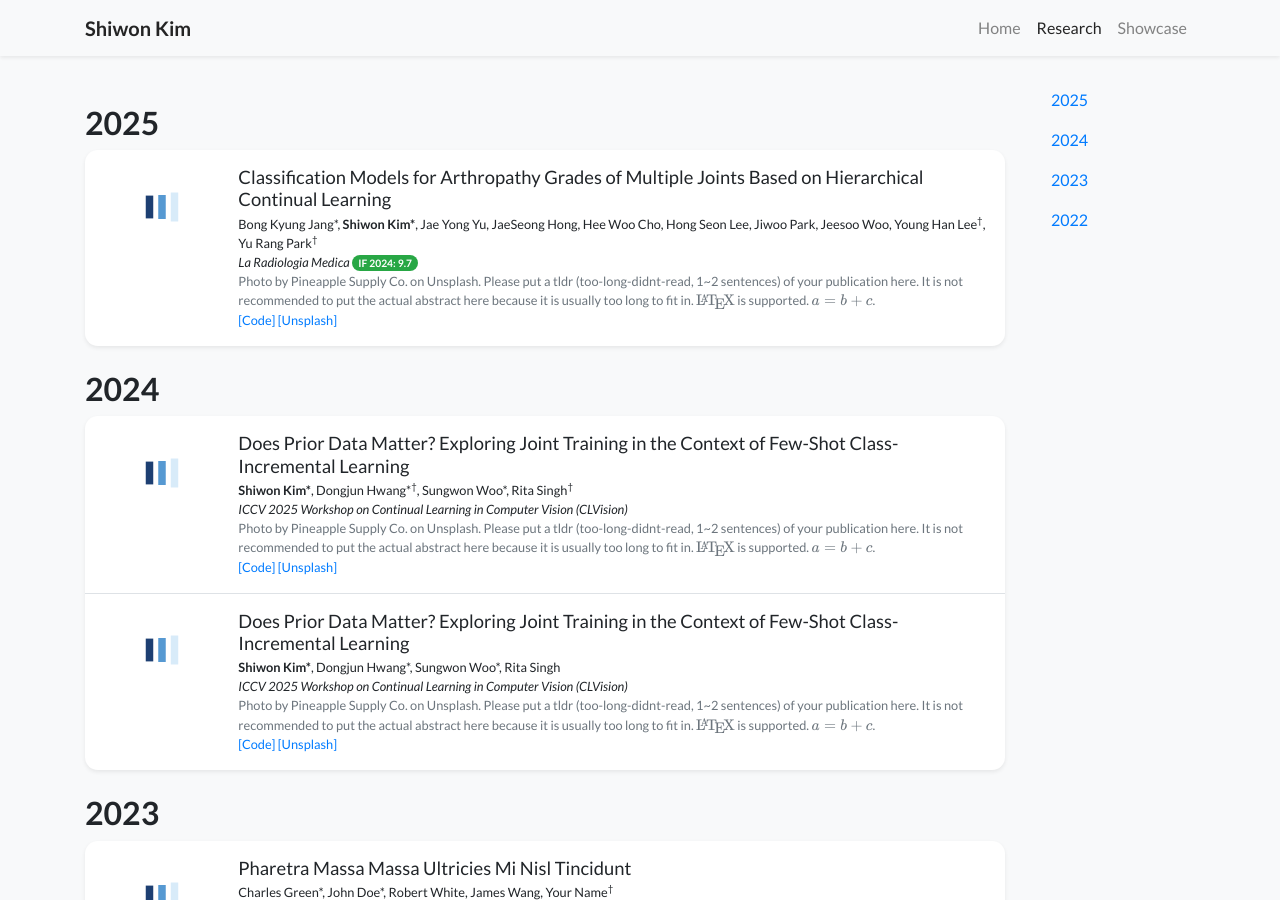
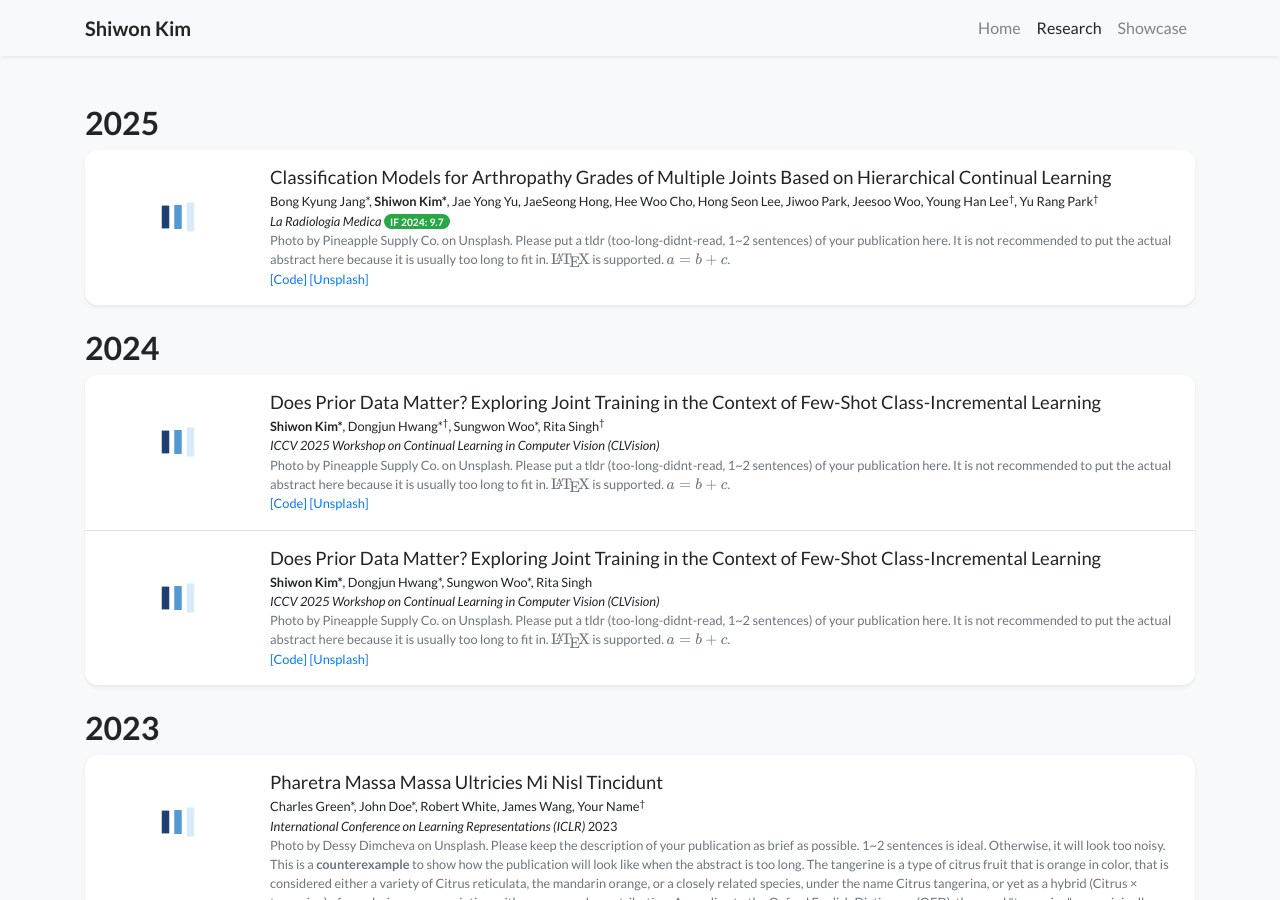
Before and after one commit to shiwonkim/shiwonkim.github.io, a Jekyll site: the page built from publications.html, in a window 1280 px wide and 900 px high. Built offline with Jekyll 4.4.1, drawn with Linux system fonts in a browser that asks for light colours; nearby versions of some CDN libraries; a style sheet for code colours, icons or effects is not loaded.

Commit message:
edit profile

```diff
--- a/publications.html
+++ b/publications.html
@@ -3,13 +3,13 @@ layout: default
 title : Publications
 navbar_title: Research
 body_attr: >-
-  data-spy="scroll" data-target="#navbar-year"
+  data-spy="scroll" data-target="#navbar-year" data-offset="100"
 ---
 
 {% assign pubs_by_year = site.publications | sort: "date" | reverse | group_by_exp: "item", "item.date | date: '%Y'" %}
 
 <div class="row">
-    <div class="col-12 col-lg-10">
+    <div class="col-12">
         {% for year in pubs_by_year %}
         {% assign num_papers = year.items | size %}
         <h2 class="pt-4" id="year-{{ year.name }}">{{ year.name }}</h2>
```
